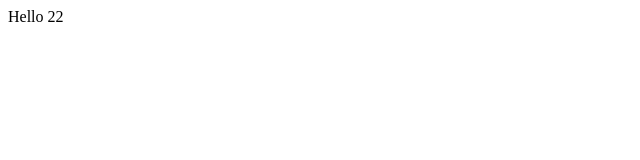
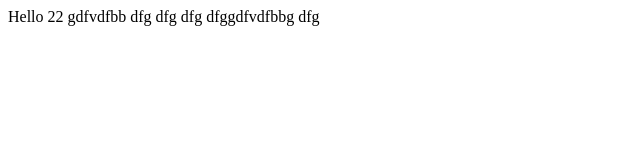
Before and after one commit to UkrAndy/Home2, a plain HTML site: page index.html in a window 1280 px wide. Shown: the whole page, without its empty margins (0-640 px from the left). Drawn offline with Linux system fonts and the light colour scheme.

Commit message:
add gnfghfgh

```diff
--- a/index.html
+++ b/index.html
@@ -10,6 +10,12 @@
 
 <body>
     Hello 22
+    gdfvdfbb
+    dfg
+    dfg
+    dfg
+    dfggdfvdfbbg
+    dfg
 </body>
 
 </html>
```
